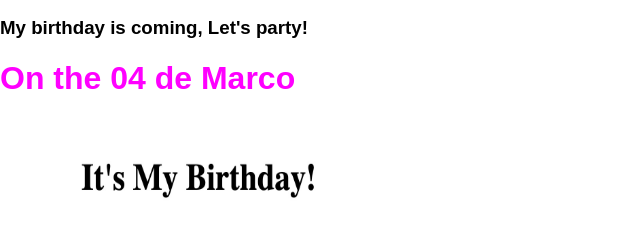
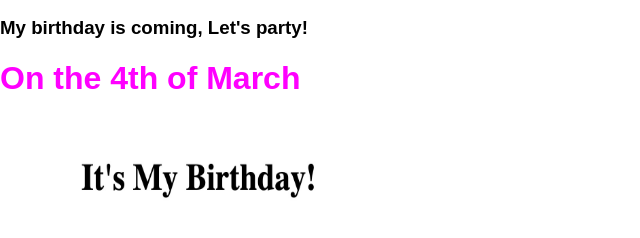
Before and after one commit to aneliseSol/html-Portfolio, a plain HTML site: page a1About.html in a window 1280 px wide. Shown: the part 229-467 px from the top of the page, 0-640 px from the left. Drawn offline with Linux system fonts and the light colour scheme.

Commit message:
Update a1About.html

```diff
--- a/a1About.html
+++ b/a1About.html
@@ -37,7 +37,7 @@
     <H1> This is the About Page</H1> <!-- Main heading -->
     <H2> All About my party.</H2> <!-- Secondary heading -->
     <h3>My birthday is coming, Let's party!</h3> <!-- Tertiary heading -->
-    <h1 class="h1-Pink">On the 04 de Marco</h1> <!-- Subheading -->
+    <h1 class="h1-Pink">On the 4th of March</h1> <!-- Subheading -->
 
     <!-- Image of a birthday cake -->
     <img src="./images/image1.jpg" width="500" height="500" alt="purple birthday cake with candles" />
```
